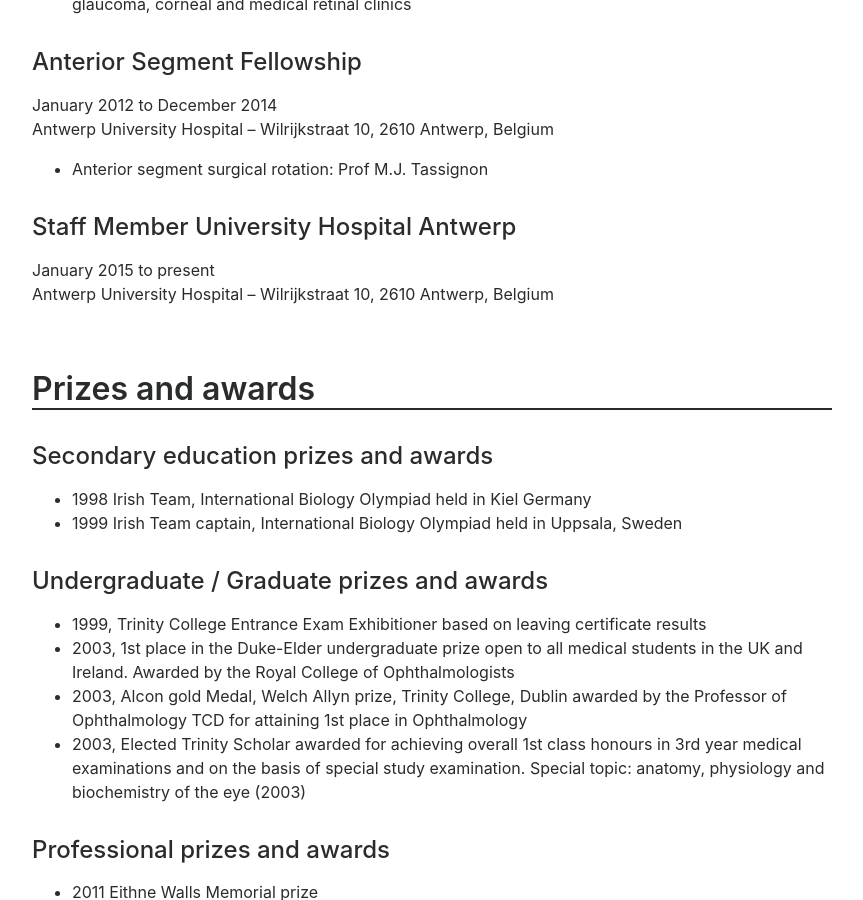
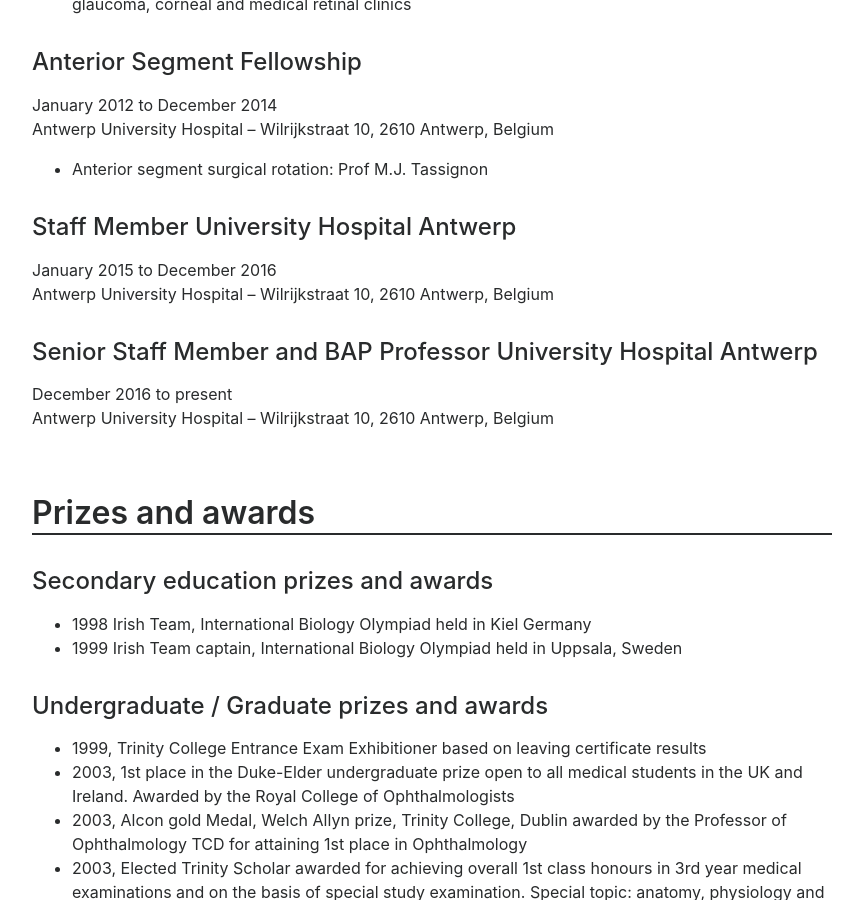
Before and after one commit to sorchanidhubhghaill/cv, a Jekyll site: the page built from index.md, in a window 1280 px wide and 900 px high, scrolled down 3978 px. Shown: the whole window, without its empty margins (208-1071 px from the left). Built offline with Jekyll 4.4.1, drawn with Linux system fonts in a browser that asks for light colours; some of the changed text lies outside the part shown.

Commit message:
Update index.md

```diff
--- a/index.md
+++ b/index.md
@@ -160,9 +160,13 @@ Antwerp University Hospital -- Wilrijkstraat 10, 2610 Antwerp, Belgium
 
 ### Staff Member University Hospital Antwerp
 
-January 2015 to present
+January 2015 to December 2016
 Antwerp University Hospital -- Wilrijkstraat 10, 2610 Antwerp, Belgium
 
+### Senior Staff Member and BAP Professor University Hospital Antwerp
+
+December 2016 to present
+Antwerp University Hospital -- Wilrijkstraat 10, 2610 Antwerp, Belgium
 
 ## Prizes and awards
 
@@ -219,7 +223,7 @@ Antwerp University Hospital -- Wilrijkstraat 10, 2610 Antwerp, Belgium
    Awarded 1000 euro
  - Funds for Research In Ophthalmology (FRO) awarded by the Belgian Academy of Ophthalmology
    Awarded 10,000 euro to research the optical effects of explanted IOLs
- - Member of the Horizon 2020 consortium arresting corneal blindness
+ - Member of the Horizon 2020 consortium "Arresting corneal blindness"
 
 
 ## Lectures
```
